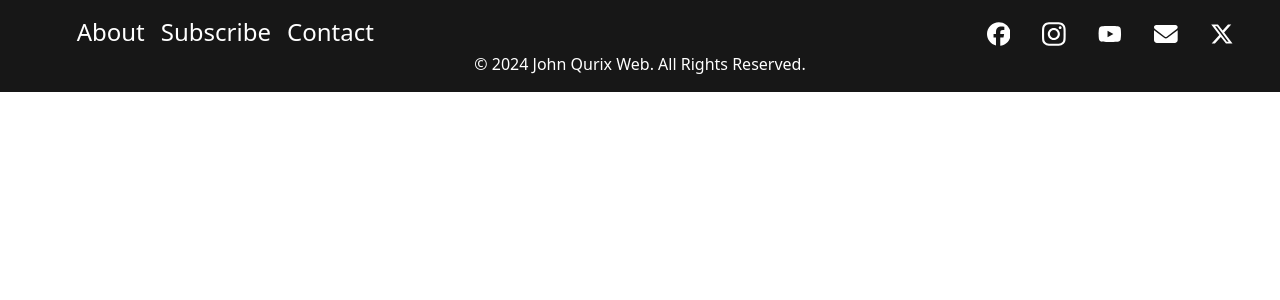
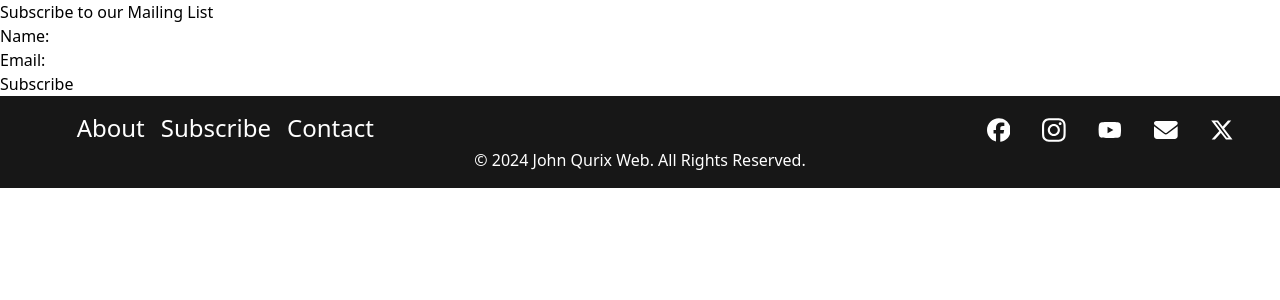
Before and after one commit to JayQStPatrick/Artist_Website, a React (Create React App) app: page /subscribe in a window 1280 px wide. Shown: the top 300 px of the page. Built offline with nearby package versions, Linux system fonts and the light colour scheme; a web font is replaced by a local one.

Commit message:
email commit with issues

```diff
--- a/src/App.js
+++ b/src/App.js
@@ -8,20 +8,25 @@ import Events from "./components/events_tab";
 import Merch from "./components/merch_tab";
 import Videos from "./components/videos_tab";
 import Footer from "./components/footer";
+import Subscribe from "./components/subscribe/subscribe";
+import { MyProvider } from "./Mycontext";
 
 function App() {
   return (
     <>
       <Router className="w-1/4">
+        <MyProvider>
           <Routes>
             <Route path="/" element={<News />} />
             <Route path="/catalogue_tab" element={<Catalogue />} />
             <Route path="/videos_tab" element={<Videos />} />
             <Route path="/events_tab" element={<Events />} />
             <Route path="/merch_tab" element={<Merch />} />
+            <Route path="/subscribe" element={<Subscribe />} />
           </Routes>
+          <Footer />
+        </MyProvider>
       </Router>
-      <Footer />
     </>
   );
 }
--- /dev/null
+++ b/src/Appp.jsx
@@ -0,0 +1,27 @@
+// src/App.js
+import React from "react";
+import { BrowserRouter as Router, Route, Routes } from "react-router-dom";
+import Subscribe from "./components/subscribe/Subscribe";
+import Footer from "./components/footer/Footer";
+import { MyProvider } from "./MyContext";
+
+const Home = () => <div>Home Page</div>; // Example placeholder for Home
+const Contact = () => <div>Contact Page</div>; // Example placeholder for Contact
+
+const App = () => {
+  return (
+    <Router>
+      <MyProvider>
+        <Routes>
+          <Route path="/" element={<Home />} />
+          <Route path="/subscribe" element={<Subscribe />} />
+          <Route path="/contact" element={<Contact />} />
+          {/* Add other routes as needed */}
+        </Routes>
+        <Footer />
+      </MyProvider>
+    </Router>
+  );
+};
+
+export default App;
--- /dev/null
+++ b/src/Mycontext.jsx
@@ -0,0 +1,14 @@
+import React, { createContext, useState } from "react";
+
+const MyContext = createContext(null);
+
+const MyProvider = ({ children }) => {
+  const [future, setFuture] = useState("some value");
+  const contextValue = { future, setFuture };
+
+  return (
+    <MyContext.Provider value={contextValue}>{children}</MyContext.Provider>
+  );
+};
+
+export { MyContext, MyProvider };
--- a/src/components/footer.jsx
+++ b/src/components/footer.jsx
@@ -1,4 +1,8 @@
+// src/components/footer/Footer.js
 import React from "react";
+import { NavLink } from "react-router-dom";
+import { useState } from "react";
+import Subscribe from "./subscribe/subscribe";
 import {
   FaFacebook,
   FaInstagram,
@@ -8,28 +12,49 @@ import {
 } from "react-icons/fa6";
 
 const Footer = () => {
+  const [hit, setHit] = useState(false);
+  const handleClick = () => setHit(!hit);
+
   return (
     <footer className="text-2xl bg-solidblack">
-      <div className=" md:p-4 text-white">
+      <div className="md:p-4 text-white">
         <nav className="flex flex-col md:pl-2 md:flex-row text-white">
           <ul className="flex flex-row w-4/6 mx-auto space-x-8 text-lg text-white justify-center md:space-x-4 md:justify-normal md:text-2xl">
-            <li className="">
-              <a href="#" className="text-white">
+            <li>
+              <NavLink
+                exact
+                to="/"
+                activeClassName="active"
+                onClick={handleClick}
+                className="text-white"
+              >
                 About
-              </a>
-            </li>
-            <li className="">
-              <a href="#" className="">
-                Subscribe
-              </a>
+              </NavLink>
             </li>
             <li>
-              <a href="#" className="">
+              <NavLink
+                exact
+                to="/subscribe"
+                activeClassName="active"
+                onClick={handleClick}
+                className="text-white"
+              >
+                Subscribe
+              </NavLink>
+            </li>
+            <li>
+              <NavLink
+                exact
+                to="/"
+                activeClassName="active"
+                onClick={handleClick}
+                className="text-white"
+              >
                 Contact
-              </a>
+              </NavLink>
             </li>
           </ul>
-          <div className="">
+          <div>
             <div className="flex flex-row w-4/5 mx-auto space-x-8 justify-center md:text-4xl">
               <FaFacebook />
               <FaInstagram />
--- /dev/null
+++ b/src/components/subscribe/subscribe.jsx
@@ -0,0 +1,49 @@
+import React, { useState, useContext } from "react";
+import { MyContext } from "../../Mycontext";
+
+const Subscribe = () => {
+  const { future } = useContext(MyContext);
+  const [name, setName] = useState("");
+  const [email, setEmail] = useState("");
+  const [submitted, setSubmitted] = useState(false);
+
+  const handleSubmit = (event) => {
+    event.preventDefault();
+    console.log(`Name: ${name}, Email: ${email}`);
+    setSubmitted(true);
+  };
+
+  return (
+    <>
+      <h2>Subscribe to our Mailing List</h2>
+      <form onSubmit={handleSubmit}>
+        <div>
+          <label>
+            Name:
+            <input
+              type="text"
+              value={name}
+              onChange={(e) => setName(e.target.value)}
+              required
+            />
+          </label>
+        </div>
+        <div>
+          <label>
+            Email:
+            <input
+              type="email"
+              value={email}
+              onChange={(e) => setEmail(e.target.value)}
+              required
+            />
+          </label>
+        </div>
+        <button type="submit">Subscribe</button>
+      </form>
+      {submitted && <p>Thank you for subscribing!</p>}
+    </>
+  );
+};
+
+export default Subscribe;
--- a/src/navbar.css
+++ b/src/navbar.css
@@ -77,7 +77,7 @@
   display: flex;
   justify-content: space-between;
   align-items: center;
-  width: 100%;
+  max-width: 100%;
 }
 
 .brand {
```
Lines whose indentation alone changed are shown as unchanged.
